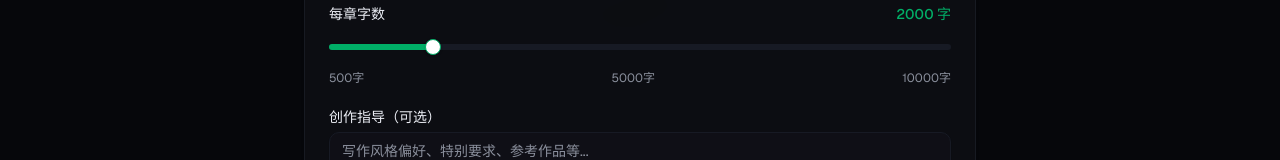
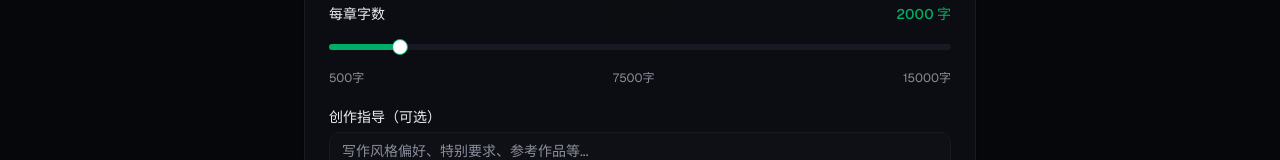
Before and after one commit to qishiyou/AI-Novel-Studio, a Next.js app: page /create in a window 1280 px wide. Shown: the part 629-789 px from the top of the page. Built offline with nearby package versions, Linux system fonts and the light colour scheme; no server answers.

Commit message:
fix: 将创建页面每章字数上限提升至 15000 字

```diff
--- a/app/create/page.tsx
+++ b/app/create/page.tsx
@@ -248,14 +248,14 @@ export default function CreatePage() {
                     value={[formData.wordsPerChapter]}
                     onValueChange={([value]) => setFormData({ ...formData, wordsPerChapter: value })}
                     min={500}
-                    max={10000}
+                    max={15000}
                     step={100}
                     className="py-2"
                   />
                   <div className="flex justify-between text-xs text-muted-foreground">
                     <span>500字</span>
-                    <span>5000字</span>
-                    <span>10000字</span>
+                    <span>7500字</span>
+                    <span>15000字</span>
                   </div>
                 </div>
 
```
